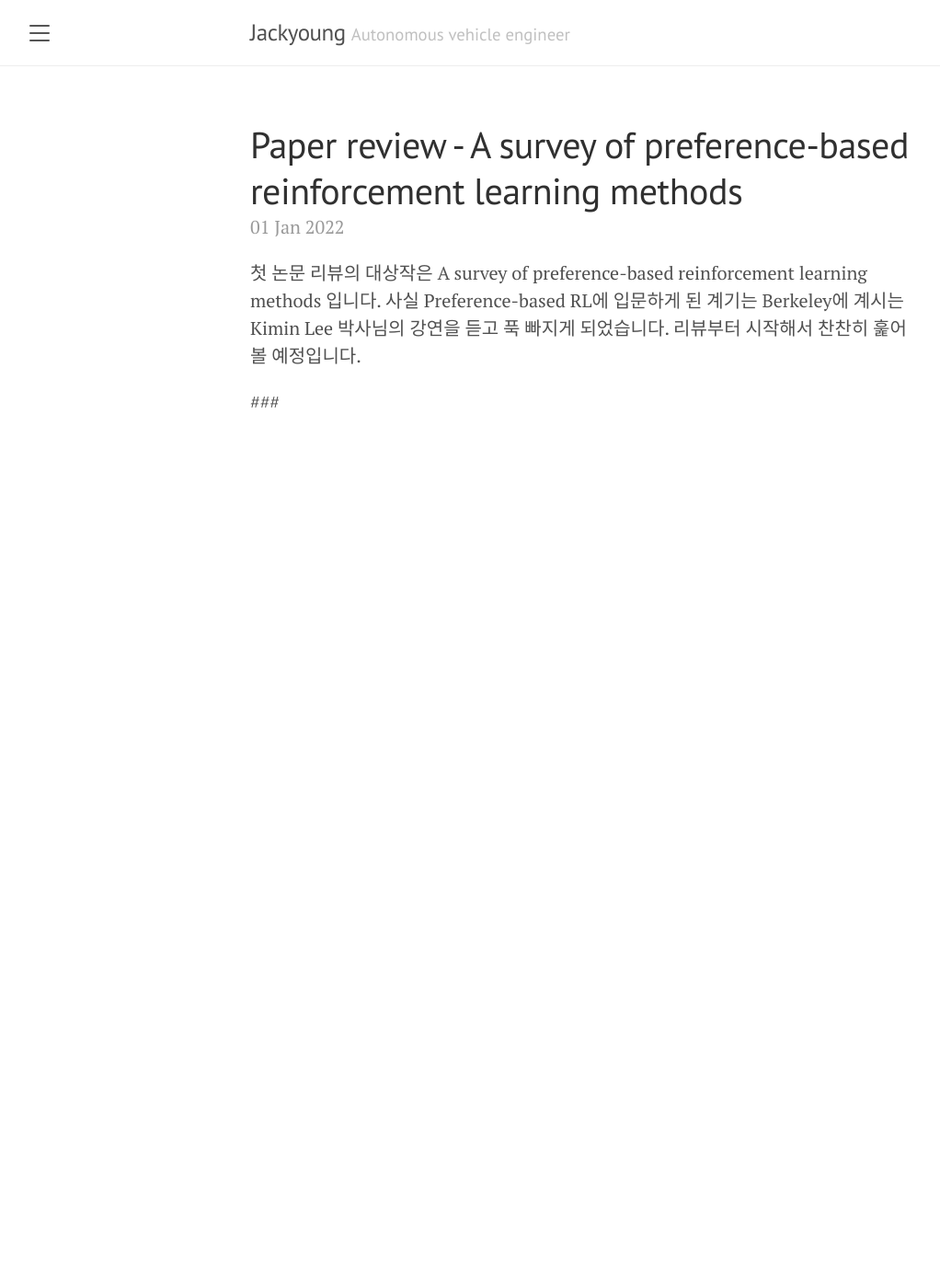
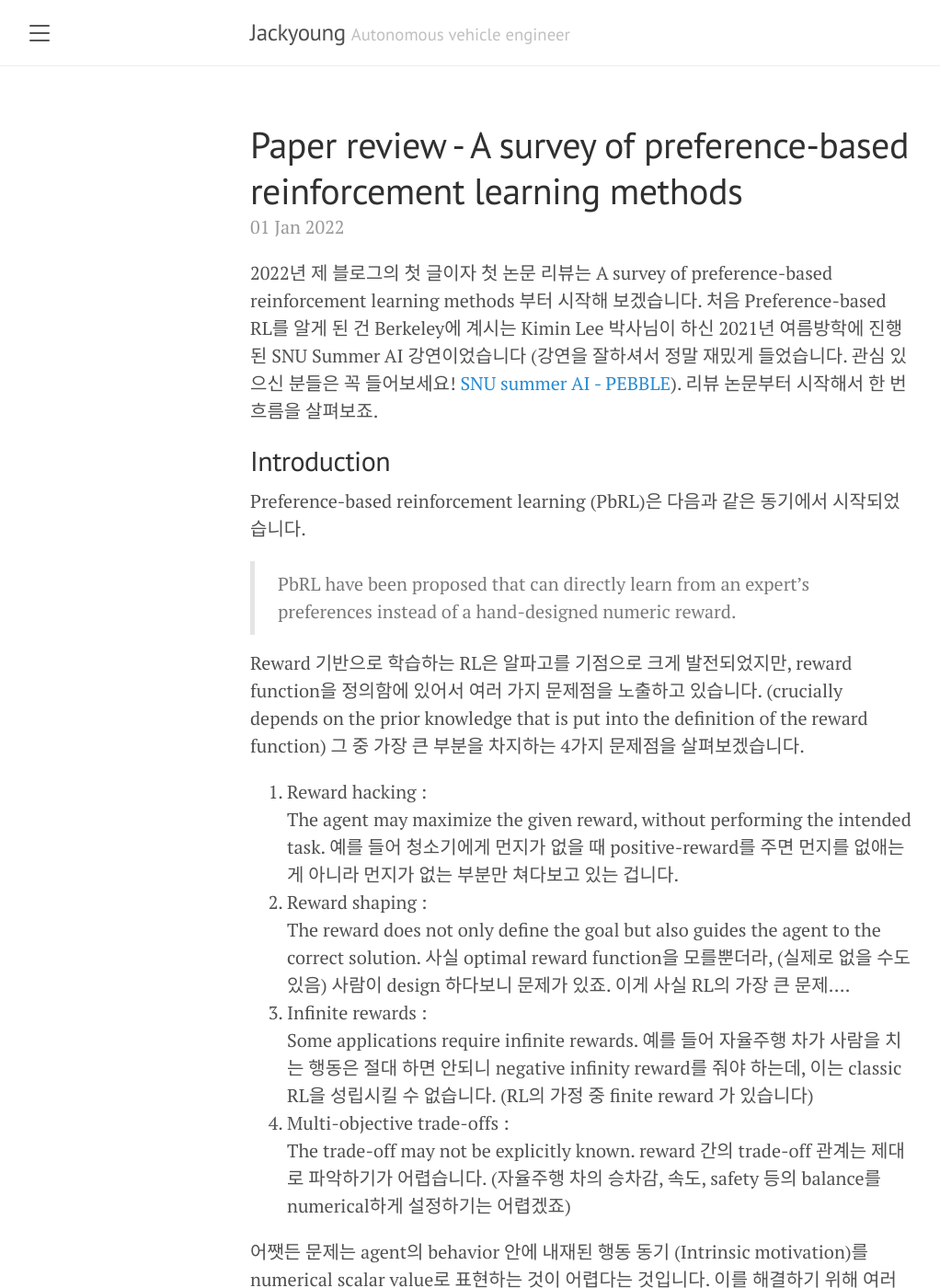
Before and after one commit to jackyoung96/jackyoung96.github.io, a Jekyll site: the page built from _posts/2022-01-01-PbRL_review.md, in a window 1280 px wide and 1400 px high. Shown: the whole window at 92% size, without its empty margins (8-1030 px from the left). Built offline with Jekyll 4.4.1, drawn with Linux system fonts in a browser that asks for light colours; some of the changed text lies outside the part shown.

Commit message:
PbRL review paper 작성 중

```diff
--- a/_posts/2022-01-01-PbRL_review.md
+++ b/_posts/2022-01-01-PbRL_review.md
@@ -3,6 +3,39 @@
 title: Paper review - A survey of preference-based reinforcement learning methods
 ---
 
-첫 논문 리뷰의 대상작은 A survey of preference-based reinforcement learning methods 입니다. 사실 Preference-based RL에 입문하게 된 계기는 Berkeley에 계시는 Kimin Lee 박사님의 강연을 듣고 푹 빠지게 되었습니다. 리뷰부터 시작해서 찬찬히 훑어볼 예정입니다.
+2022년 제 블로그의 첫 글이자 첫 논문 리뷰는 A survey of preference-based reinforcement learning methods 부터 시작해 보겠습니다. 처음 Preference-based RL를 알게 된 건 Berkeley에 계시는 Kimin Lee 박사님이 하신 2021년 여름방학에 진행된 SNU Summer AI 강연이었습니다 (강연을 잘하셔서 정말 재밌게 들었습니다. 관심 있으신 분들은 꼭 들어보세요! <a href="https://www.youtube.com/watch?v=MiwOvaywtew&t=569s" title="PEBBLE">SNU summer AI - PEBBLE</a>).
+리뷰 논문부터 시작해서 한 번 흐름을 살펴보죠.
 
-###
+## Introduction
+
+Preference-based reinforcement learning (PbRL)은 다음과 같은 동기에서 시작되었습니다.
+> PbRL have been proposed that can directly learn from an expert's preferences instead of a hand-designed numeric reward.
+
+Reward 기반으로 학습하는 RL은 알파고를 기점으로 크게 발전되었지만, reward function을 정의함에 있어서 여러 가지 문제점을 노출하고 있습니다. (crucially depends on the prior knowledge that is put into the definition of the reward function) 그 중 가장 큰 부분을 차지하는 4가지 문제점을 살펴보겠습니다.
+1. Reward hacking :
+   The agent may maximize the given reward, without performing the intended task. 예를 들어 청소기에게 먼지가 없을 때 positive-reward를 주면 먼지를 없애는게 아니라 먼지가 없는 부분만 쳐다보고 있는 겁니다.
+2. Reward shaping :
+   The reward does not only define the goal but also guides the agent to the correct solution. 사실 optimal reward function을 모를뿐더라, (실제로 없을 수도 있음) 사람이 design 하다보니 문제가 있죠. 이게 사실 RL의 가장 큰 문제....
+3. Infinite rewards :
+   Some applications require infinite rewards. 예를 들어 자율주행 차가 사람을 치는 행동은 절대 하면 안되니 negative infinity reward를 줘야 하는데, 이는 classic RL을 성립시킬 수 없습니다. (RL의 가정 중 finite reward 가 있습니다)
+4. Multi-objective trade-offs :
+   The trade-off may not be explicitly known. reward 간의 trade-off 관계는 제대로 파악하기가 어렵습니다. (자율주행 차의 승차감, 속도, safety 등의 balance를 numerical하게 설정하기는 어렵겠죠)
+
+어쨋든 문제는 agent의 behavior 안에 내재된 행동 동기 (Intrinsic motivation)를 numerical scalar value로 표현하는 것이 어렵다는 것입니다. 이를 해결하기 위해 여러 방법들이 연구되어 왔습니다. Inverse RL 이나 learning with advice 등이 있는데, PbRL은 한가지 측면에서 이들과는 다릅니다. PbRL aims at rendering reinforcement learning applicable to a wider spectrum of tasks and **non-expert users**. 즉 RL에 관해 아무것도 모르는 사람도 preference만 있으면 agent를 학습시킬 수 있게 만드는 것이 PbRL입니다. (일반인도 로봇을 가르칠 수 있는 세상...!!)
+
+## Preliminaries
+
+PbRL의 동기를 Introduction에서 알아보았고, 이제는 PbRL을 학습하기 위한 포인트들을 알아보겠습니다. Preference learning is about inducing predictive preference models from empirical data. PbRL은 사용지의 데이터로부터 preferece model을 유추하는데 목적이 있습니다.
+
+### Preference learning
+그럼 이제 수식을 좀 살펴볼까요? Preference는 아래와 같이 5가지로 나누어 표현됩니다. 일단 무조건 2가지 선택지를 비교하는 걸 가정합니다.
+![image](https://user-images.githubusercontent.com/57203764/147896080-d91e785f-b76b-401b-ab08-977a2e0b18c0.png)
+
+### Markov decision processes with preferences (MDPP)
+MDPP는 sextuple로 구성됩니다.
+$$(S,A,\mu,\delta,\gamma,\rho)$$
+$S,A$는 state와 action space를 나타내고, $\mu$는 initial state distribution, $\delta$는 transition probability $\delta(s'|s,a)$ 를 나타냅니다. $\gamma\in[0,1]$는 discount factor겠죠.
+이제 특이한 건 $\rho$ 인데요, 이는 probability distribution of preference 입니다. 사람은 언제나 stochasticity가 있기 때문에, 같은 선택지에서도 다른 선택을 할 수 있습니다. 이를 확률로 나타내는 거죠.
+즉 $\rho(\tau_1\succ\tau_2)$라고 하면 $\tau_1$을 $\tau_2$보다 선호할 확률인 것입니다. strict하게 접근하면 여집합이 성립하는 확률이고요, preference라는게 모호할 수도 있으니 여집합은 성립하지 않을수도 있습니다.
+이제 데이터 셋을 정의합니다. 모든 trajectory를 모아 놓은 것을 아래와 같이 정의합니다.
+$$\zeta=\{\zeta_i\}=\{\tau_{i1}\succ\tau_{i2}\}_{i=1\dots N}$$
```
